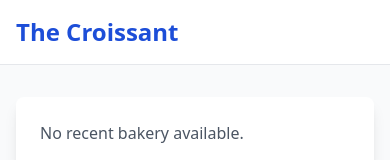
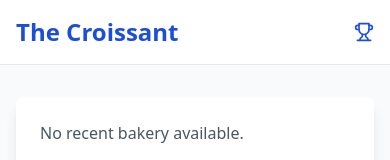
Before and after one commit to JustTrott/thecroissant, a Next.js app: page / in a window 390 px wide. Shown: the top 160 px of the page. Built offline with nearby package versions, Linux system fonts and the light colour scheme; no server answers; the database is empty.

Commit message:
Add leaderboard link to header with responsive design

```diff
--- a/src/components/layout/header.tsx
+++ b/src/components/layout/header.tsx
@@ -1,17 +1,26 @@
 "use client";
 
+import { Trophy } from "lucide-react";
 import Link from "next/link";
 
 export function Header() {
 	return (
 		<header className="sticky top-0 z-50 w-full border-b bg-white">
-			<div className="container mx-auto px-4 h-16 flex items-center">
+			<div className="container mx-auto px-4 h-16 flex items-center justify-between">
 				<Link
 					href="/"
 					className="text-2xl font-bold text-blue-700 hover:text-blue-800"
 				>
 					The Croissant
 				</Link>
+
+				<Link
+					href="/leaderboard"
+					className="flex items-center gap-2 text-blue-700 hover:text-blue-800 font-medium"
+				>
+					<Trophy className="h-5 w-5" />
+					<span className="hidden sm:inline">Leaderboard</span>
+				</Link>
 			</div>
 		</header>
 	);
```
